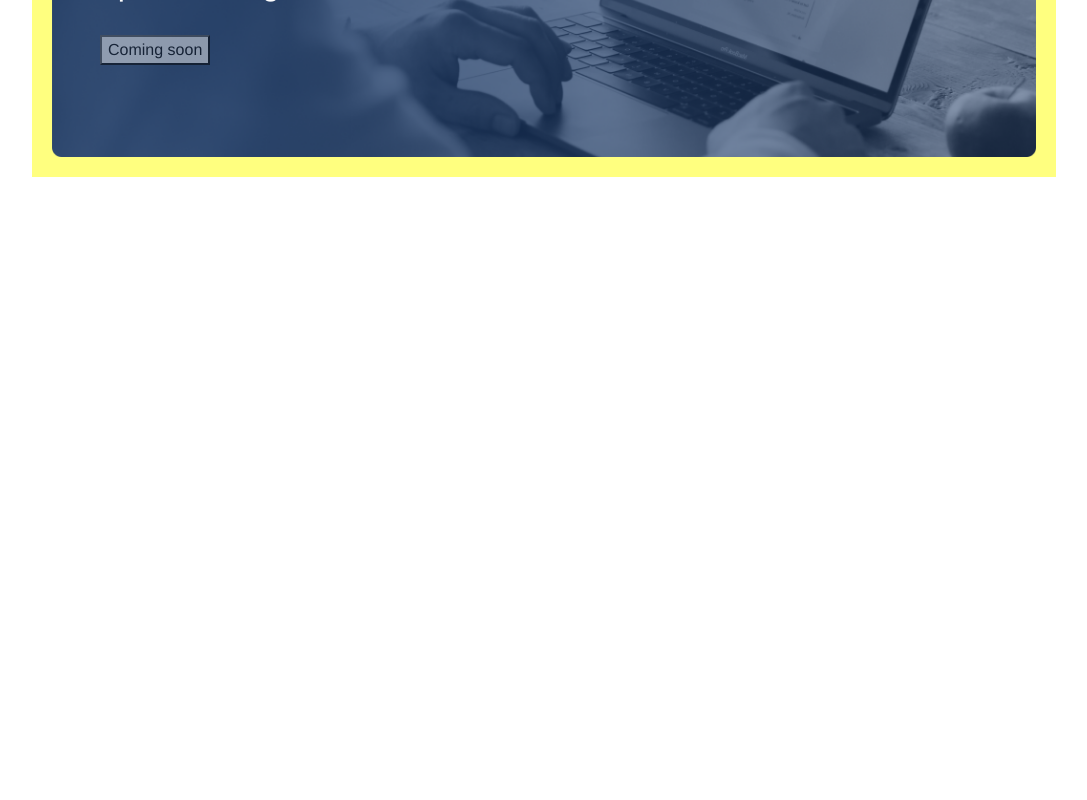
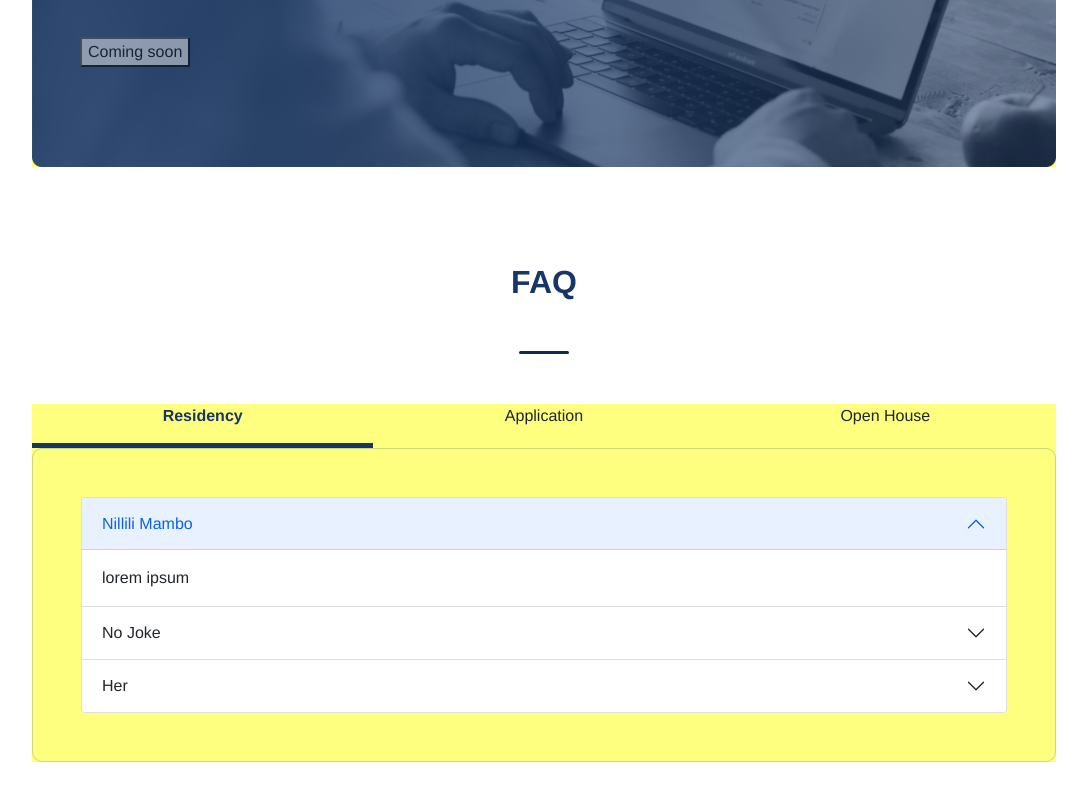
Before and after one commit to harihaysrun/gsmh, a Vue app in the folder gsmh/: page / in a window 1280 px wide. Shown: the part 4746-5546 px from the top of the page, without its empty margins (96-1183 px from the left). Before the commit the page ends 4971 px from the top, so only its background shows below. Built offline with nearby package versions, Linux system fonts and the light colour scheme.

Commit message:
add accordion component for faq

```diff
--- a/gsmh/src/App.vue
+++ b/gsmh/src/App.vue
@@ -22,7 +22,7 @@
     <Programmes/>
     <Testimonials/>
     <Events/>
-
+    <FAQ/>
 
   </div>
 
@@ -34,11 +34,12 @@ import About from './components/About.vue';
 import Programmes from './components/Programmes.vue';
 import Testimonials from './components/Testimonials.vue';
 import Events from './components/Events.vue';
+import FAQ from './components/FAQ.vue';
 
 export default {
   name: 'App',
   components: {
-    Header, About, Programmes, Testimonials, Events
+    Header, About, Programmes, Testimonials, Events, FAQ
   }
 }
 </script>
--- a/gsmh/src/components/Events.vue
+++ b/gsmh/src/components/Events.vue
@@ -1,9 +1,9 @@
 <template>
   <div class="py-5">
-    <h2 class="text-center">Hear From Our Current Residents & Alumni</h2>
+    <h2 class="text-center">Events</h2>
     <div class="divider"></div>
 
-    <div class="container events">
+    <div class="container p-md-0 events">
 
       <div class="position-relative mb-3">
         <img src="@/assets/images/events-1-mobile.png" class="d-block d-md-none">
--- /dev/null
+++ b/gsmh/src/components/FAQ-Residency.vue
@@ -0,0 +1,88 @@
+<template>
+    <div class="accordion" id="accordionPanelsStayOpenExample">
+      <div v-for="(t, index) of test" v-bind:key="t.id" class="accordion-item">
+        <h2 class="accordion-header" :id="t.headerId">
+          <button class="accordion-button" :class="{collapsed: index != 0}" type="button" data-bs-toggle="collapse" :data-bs-target="t.target">
+            {{t.title}}
+          </button>
+        </h2>
+        <div :id="t.targetId" class="accordion-collapse" :class="{collapse: index === 0, show: index === 0, collapse: index != 0}">
+          <div class="accordion-body">
+            {{t.description}}
+          </div>
+        </div>
+      </div>
+    </div>
+</template>
+
+<script>
+export default {
+  name: 'FAQ-Section',
+  data:function(){
+    return {
+      'programme_type': 0,
+      'search': '',
+      'test': [
+        {'title':'Nillili Mambo', 'description': 'lorem ipsum', 'target': '#panelsStayOpen-collapseOne', 'targetId': 'panelsStayOpen-collapseOne', 'headerId': 'panelsStayOpen-headingOne'},
+        {'title':'No Joke', 'description': 'lorem ipsum', 'target': '#panelsStayOpen-collapseTwo', 'targetId': 'panelsStayOpen-collapseTwo', 'headerId': 'panelsStayOpen-headingTwo'},
+        {'title':'Her', 'description': 'lorem ipsum', 'target': '#panelsStayOpen-collapseThree', 'targetId': 'panelsStayOpen-collapseThree', 'headerId': 'panelsStayOpen-headingThree'}
+      ]
+    }
+  }
+}
+</script>
+
+<style scoped>
+
+h2{
+  color:#163665;
+  font-weight:800;
+}
+
+h4{
+  margin:0;
+}
+
+.divider{
+  left:0;
+  right:0;
+  margin:50px auto;
+  width:50px;
+  height:3px;
+  background-color:#0F2C56;
+  z-index:-1;
+  border-radius:10px;
+}
+
+.tabs div{
+  flex:1;
+  padding-bottom:15px;
+  /* border-bottom: 1px solid rgb(22, 54, 101, 0.2); */
+}
+
+.active{
+  font-weight:700;
+  color:#163665;
+  border-bottom: 5px solid #163665 !important;
+  z-index:2;
+}
+
+.faq-content{
+  border-top: 1px solid rgb(22, 54, 101, 0.2);
+}
+
+@media only screen and (min-width:768px){
+
+
+  .faq-content{
+    border: 1px solid rgb(22, 54, 101, 0.2);
+    border-radius:10px;
+  }
+
+}
+
+@media only screen and (min-width:1024px){
+
+}
+
+</style>
--- /dev/null
+++ b/gsmh/src/components/FAQ.vue
@@ -0,0 +1,111 @@
+<template>
+  <div class="py-5">
+    <h2 class="text-center">FAQ</h2>
+    <div class="divider"></div>
+
+    <div class="container p-0 events">
+
+      <div class="tabs d-flex flex-row text-center">
+        <div v-if="tab === 1" class="active" @click="changeTab(1)">Residency</div>
+        <div v-else @click="changeTab(1)">Residency</div>
+        <div v-if="tab === 2" class="active" @click="changeTab(2)">Application</div>
+        <div v-else @click="changeTab(2)">Application</div>
+        <div v-if="tab === 3" class="active" @click="changeTab(3)">Open House</div>
+        <div v-else @click="changeTab(3)">Open House</div>
+      </div>
+
+      <div class="faq-content p-3 p-md-5">
+
+        <div v-if="tab === 1">
+          <Residency></Residency>
+        </div>
+
+        <div v-if="tab === 2">Application</div>
+
+        <div v-if="tab === 3">Open House</div>
+
+      </div>
+
+    </div>
+
+
+  </div>
+</template>
+
+<script>
+
+import Residency from './FAQ-Residency.vue';
+
+export default {
+  name: 'FAQ-Section',
+  components: {
+    Residency
+  },
+  data:function(){
+    return {
+      'tab': 1
+    }
+  },
+  methods:{
+    changeTab:function(slideNo){
+      console.log(slideNo)
+      this.tab = slideNo;
+    }
+  }
+}
+</script>
+
+<style scoped>
+
+h2{
+  color:#163665;
+  font-weight:800;
+}
+
+h4{
+  margin:0;
+}
+
+.divider{
+  left:0;
+  right:0;
+  margin:50px auto;
+  width:50px;
+  height:3px;
+  background-color:#0F2C56;
+  z-index:-1;
+  border-radius:10px;
+}
+
+.tabs div{
+  flex:1;
+  padding-bottom:15px;
+  /* border-bottom: 1px solid rgb(22, 54, 101, 0.2); */
+}
+
+.active{
+  font-weight:700;
+  color:#163665;
+  border-bottom: 5px solid #163665 !important;
+  z-index:2;
+}
+
+.faq-content{
+  border-top: 1px solid rgb(22, 54, 101, 0.2);
+}
+
+@media only screen and (min-width:768px){
+
+
+  .faq-content{
+    border: 1px solid rgb(22, 54, 101, 0.2);
+    border-radius:10px;
+  }
+
+}
+
+@media only screen and (min-width:1024px){
+
+}
+
+</style>
```
